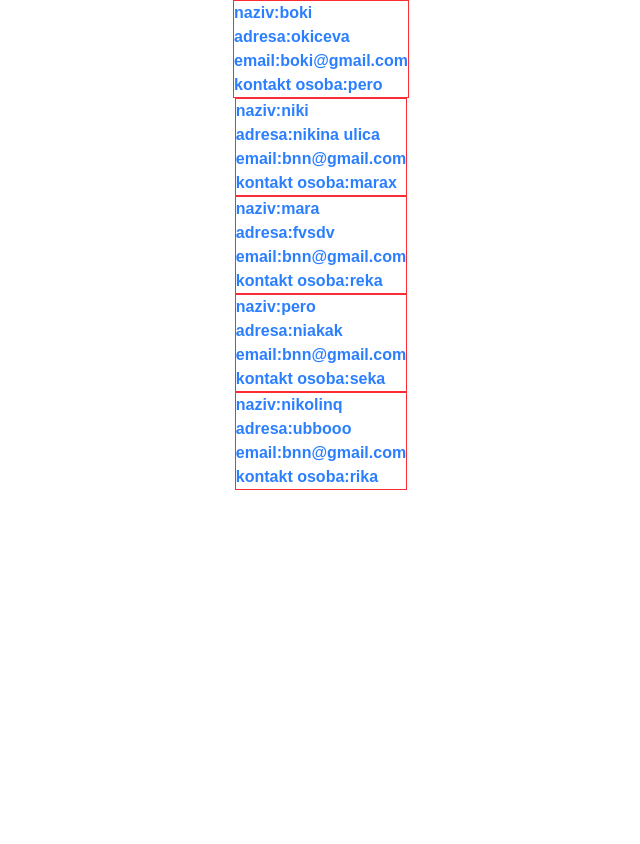
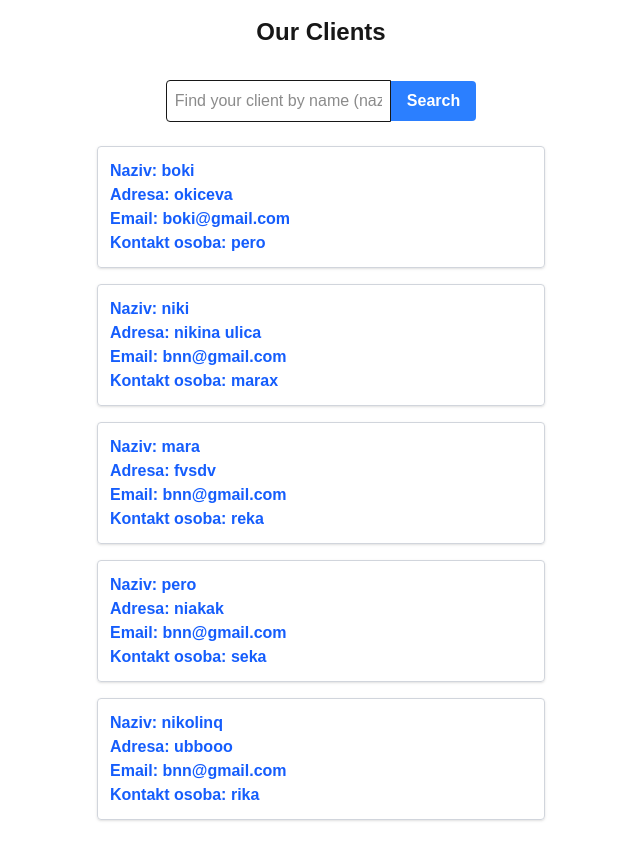
Before and after one commit to milja007/Praksa, a Next.js app: page /clients in a window 1280 px wide. Shown: the whole page, without its empty margins (319-959 px from the left). Before the commit the page ends 800 px from the top, so only its background shows below. Built offline with nearby package versions, Linux system fonts and the light colour scheme.

Commit message:
treining

```diff
--- a/app/clients/[clientId]/page.tsx
+++ b/app/clients/[clientId]/page.tsx
@@ -1,12 +1,101 @@
-interface ClientProps {
-  params: {
-    id: string;
-  };
+//SERVER SIDE
+
+import React from "react";
+import clientDataFile from "@/mockData/ClientData.json";
+
+interface ClientDataItem {
+  id: number;
+  naziv: string;
+  adresa: string;
+  email: string;
+  kontaktOsoba: string;
 }
 
-const Clinent = ({ params }: ClientProps) => {
-  console.log(params);
-  return <div>Clinent</div>;
+const clientDatas: ClientDataItem[] =
+  clientDataFile.clientData as ClientDataItem[];
+//params promise type
+interface ClientProps {
+  params: Promise<{ clientId: string }>;
+}
+
+const Clinent = async ({ params }: ClientProps) => {
+  const { clientId } = await params;
+
+  const numericId = parseInt(clientId.replace("client-", ""), 10);
+
+  const client = clientDatas.find((c) => c.id === numericId);
+
+  if (!client) {
+    return (
+      <div>
+        <h1>Client Not Found</h1>
+        <p>No client data available for identifier: {clientId}</p>
+      </div>
+    );
+  }
+
+  return (
+    <div>
+      <h1>Client Details</h1>
+      <p>ID: {client.id}</p>
+      <p>Naziv: {client.naziv}</p>
+      <p>Adresa: {client.adresa}</p>
+      <p>Email: {client.email}</p>
+      <p>Kontakt Osoba: {client.kontaktOsoba}</p>
+    </div>
+  );
 };
 
 export default Clinent;
+
+//PRIMJER ZA KLIENT SA React.use()
+// 'use client';
+
+// import React from "react"; // React.use() is part of React
+// import clientDataFile from "@/mockData/ClientData.json";
+
+// interface ClientDataItem {
+//   id: number;
+//   naziv: string;
+//   adresa: string;
+//   email: string;
+//   kontaktOsoba: string;
+// }
+
+// const clientDatas: ClientDataItem[] =
+//   clientDataFile.clientData as ClientDataItem[];
+
+// interface ClientComponentPageProps {
+//   params: Promise<{ clientId: string; }>;
+// }
+
+// const ClinentClientExample = ({ params }: ClientComponentPageProps) => {
+
+//   const actualParamsObject = React.use(params);
+//   const { clientId } = actualParamsObject;
+
+//   const numericId = parseInt(clientId.replace("client-", ""), 10);
+//   const client = clientDatas.find((c) => c.id === numericId);
+
+//   if (!client) {
+//     return (
+//       <div>
+//         <h1>Client Not Found (Client Component)</h1>
+//         <p>No client data available for identifier: {clientId} (from unwrapped params)</p>
+//       </div>
+//     );
+//   }
+
+//   return (
+//     <div>
+//       <h1>Client Details (Client Component)</h1>
+//       <p>ID: {client.id}</p>
+//       <p>Naziv: {client.naziv}</p>
+//       <p>Adresa: {client.adresa}</p>
+//       <p>Email: {client.email}</p>
+//       <p>Kontakt Osoba: {client.kontaktOsoba}</p>
+//     </div>
+//   );
+// };
+
+// export default ClinentClientExample;
--- a/app/clients/page.tsx
+++ b/app/clients/page.tsx
@@ -1,5 +1,9 @@
+"use client"; // This component now needs to be a client component
+
+import React, { useState } from "react"; // Import useState
 import clientDataFile from "@/mockData/ClientData.json";
 import Link from "next/link";
+import Input from "@/app/components/Input"; // Ensure this path is correct
 
 interface ClientDataItem {
   id: number;
@@ -8,22 +12,60 @@ interface ClientDataItem {
   email: string;
   kontaktOsoba: string;
 }
-const clientDatas: ClientDataItem[] =
+
+// Original list of all clients - keep this unchanged
+const allClientDatas: ClientDataItem[] =
   clientDataFile.clientData as ClientDataItem[];
+
 const ClientsPage = () => {
+  // State to hold the clients that are currently displayed (filtered list)
+  const [displayedClients, setDisplayedClients] =
+    useState<ClientDataItem[]>(allClientDatas);
+
+  // Function to handle the search logic, will be passed to the Input component
+  const handleClientSearch = (searchTerm: string) => {
+    const lowercasedSearchTerm = searchTerm.toLowerCase().trim();
+
+    if (!lowercasedSearchTerm) {
+      // If the search term is empty, show all clients
+      setDisplayedClients(allClientDatas);
+      return;
+    }
+
+    // Filter the original list of clients
+    const filtered = allClientDatas.filter((client) =>
+      client.naziv.toLowerCase().includes(lowercasedSearchTerm)
+    );
+    setDisplayedClients(filtered);
+  };
+
   return (
-    <div className="flex flex-col items-center">
-      {clientDatas.map((client) => (
-        <Link
-          href={`/clients/client-${client.id}`}
-          key={client.id}
-          className="text-blue-500 font-bold border border-red-500  "
-        >
-          naziv:{client.naziv}
-          <br /> adresa:{client.adresa} <br /> email:{client.email} <br />
-          kontakt osoba:{client.kontaktOsoba}
-        </Link>
-      ))}
+    <div className="flex flex-col items-center p-4">
+      {" "}
+      {/* Added some padding */}
+      <h1 className="text-2xl font-bold mb-4">Our Clients</h1>{" "}
+      {/* Added a title */}
+      {/* Render the Input component and pass the search handler */}
+      <Input onSearch={handleClientSearch} />
+      {/* Display the list of clients (either all or filtered) */}
+      {displayedClients.length > 0 ? (
+        displayedClients.map((client) => (
+          <Link
+            href={`/clients/client-${client.id}`} // This route should exist if you want to navigate
+            key={client.id}
+            className="text-blue-600 hover:text-blue-800 font-semibold border border-gray-300 p-3 my-2 w-full max-w-md rounded shadow hover:shadow-lg transition-shadow" // Enhanced styling
+          >
+            <strong>Naziv:</strong> {client.naziv}
+            <br /> <strong>Adresa:</strong> {client.adresa}
+            <br /> <strong>Email:</strong> {client.email}
+            <br /> <strong>Kontakt osoba:</strong> {client.kontaktOsoba}
+          </Link>
+        ))
+      ) : (
+        <p className="mt-4 text-gray-600">
+          No clients found matching your search criteria.
+        </p>
+      )}
     </div>
   );
 };
--- /dev/null
+++ b/app/components/Input.tsx
@@ -0,0 +1,39 @@
+"use client";
+
+import React, { useRef } from "react";
+interface InputProps {
+  onSearch: (searchTerm: string) => void;
+}
+const Input = ({ onSearch }: InputProps) => {
+  const myRef = useRef<HTMLInputElement>(null);
+
+  function handleSearch(e: React.MouseEvent<HTMLButtonElement>) {
+    e.preventDefault();
+
+    if (myRef.current) {
+      const inputValue = myRef.current.value;
+      onSearch(inputValue);
+    }
+  }
+  return (
+    <div className="my-4">
+      {" "}
+      {/* Added some margin for spacing */}
+      <input
+        type="text"
+        name="search"
+        placeholder="Find your client by name (naziv)"
+        ref={myRef}
+        className="border p-2 rounded-l" // Added some basic styling
+      />
+      <button
+        className="bg-blue-500 hover:bg-blue-700 text-white font-bold py-2 px-4 rounded-r" // Changed styling
+        onClick={handleSearch}
+      >
+        Search
+      </button>
+    </div>
+  );
+};
+
+export default Input;
```
